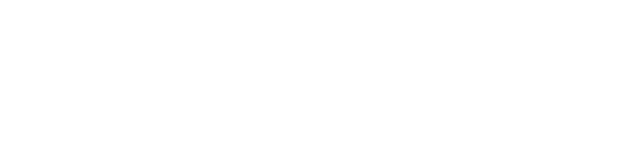
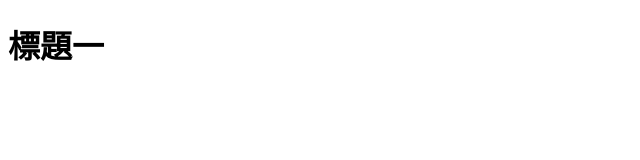
Before and after one commit to lattekila/0805_test, a plain HTML site: page index.html in a window 1280 px wide. Shown: the whole page, without its empty margins (0-640 px from the left). Drawn offline with Linux system fonts and the light colour scheme.

Commit message:
add 新增h1以及h1樣式

```diff
--- a/all.css
+++ b/all.css
@@ -1,3 +1,6 @@
-.body{
-    color:red;
+.body {
+    color: red;
 }
+h1 {
+    color: blue;
+}
--- a/index.html
+++ b/index.html
@@ -1,11 +1,14 @@
 <!DOCTYPE html>
 <html lang="en">
+
 <head>
     <meta charset="UTF-8">
     <meta name="viewport" content="width=device-width, initial-scale=1.0">
     <title>Document</title>
 </head>
+
 <body>
+    <h1>標題一</h1>
+</body>
 
-</body>
 </html>
```
